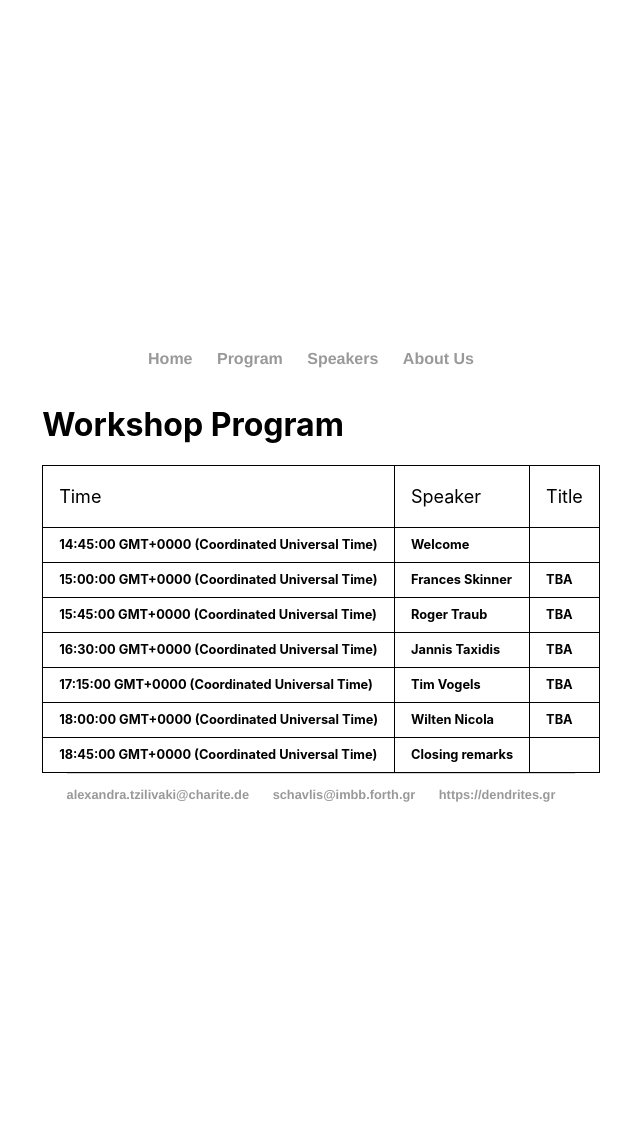
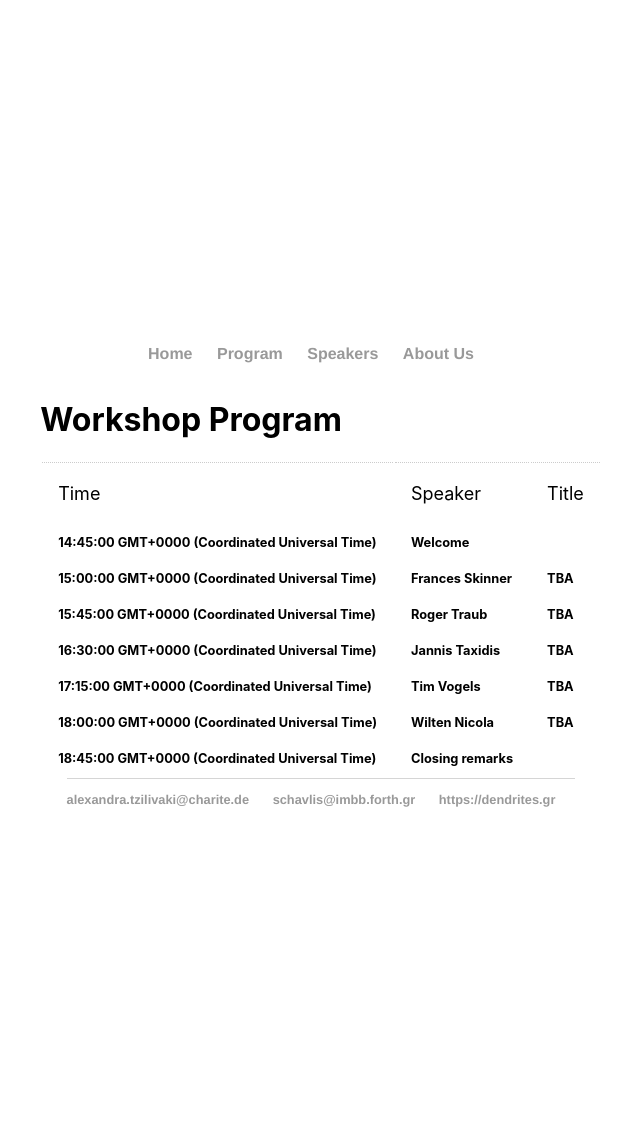
Before and after one commit to spirosChv/ocns2021interneurons, a Jekyll site: the page built from program/index.html, in a window 1280 px wide. Shown: the whole page, without its empty margins (319-959 px from the left). Built offline with Jekyll 4.4.1, drawn with Linux system fonts in a browser that asks for light colours.

Commit message:
Update index.html

```diff
--- a/program/index.html
+++ b/program/index.html
@@ -4,22 +4,7 @@ title: Workshop Program
 ---
 
 <div class="blurb">
-<html>
-<head>
-<style>
-table, th, td {
-  border: 1px solid black;
-  border-collapse: collapse;
-}
-th, td {
-  padding: 5px;
-}
-th {
-  text-align: left;
-}
-</style>
-</head>
-<body>
+
     <script type="text/javascript">
         function localize(t)
         {
@@ -77,6 +62,6 @@ th {
     <td></td>
   </tr>
 </table>
-</body>
+
 
 </div>
```
